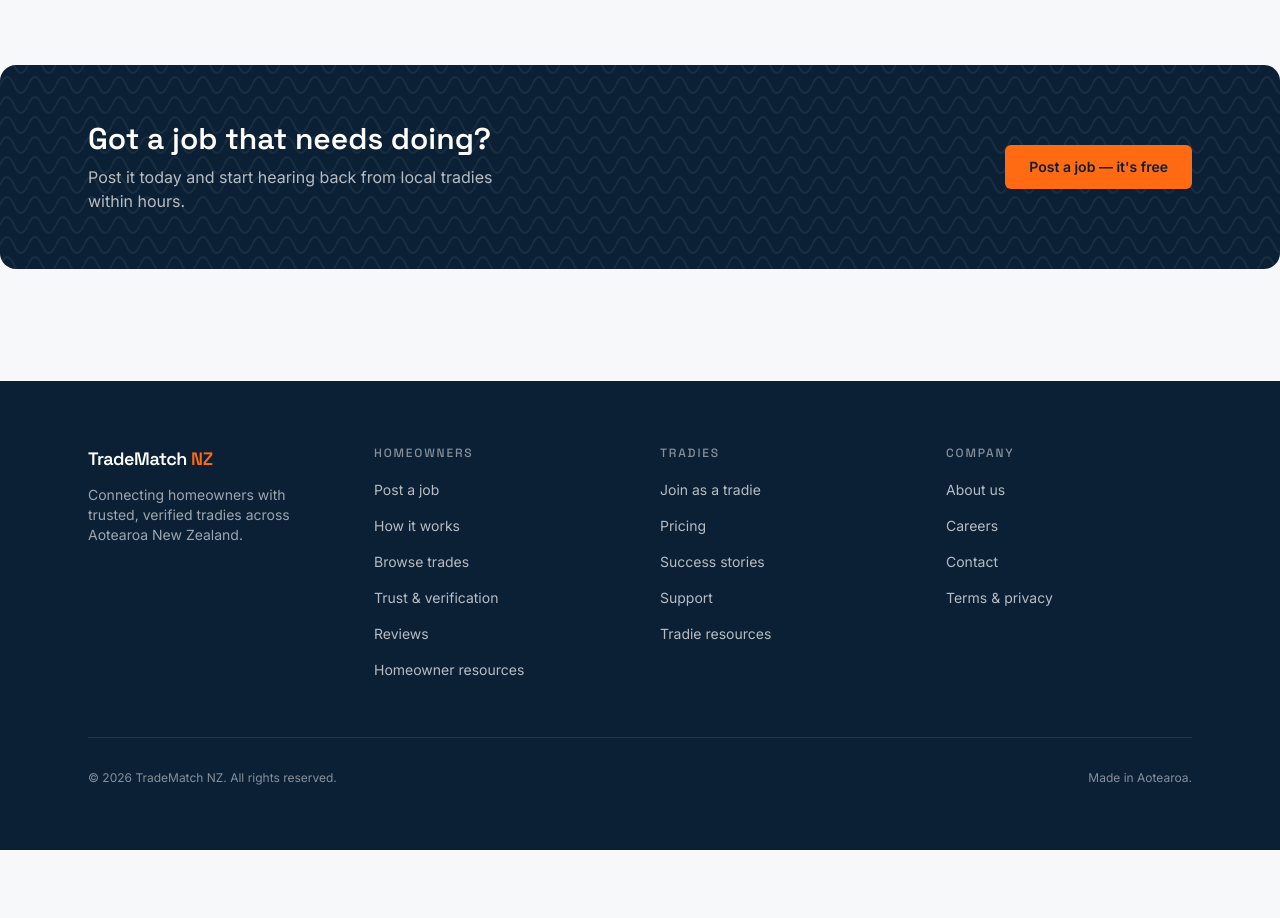
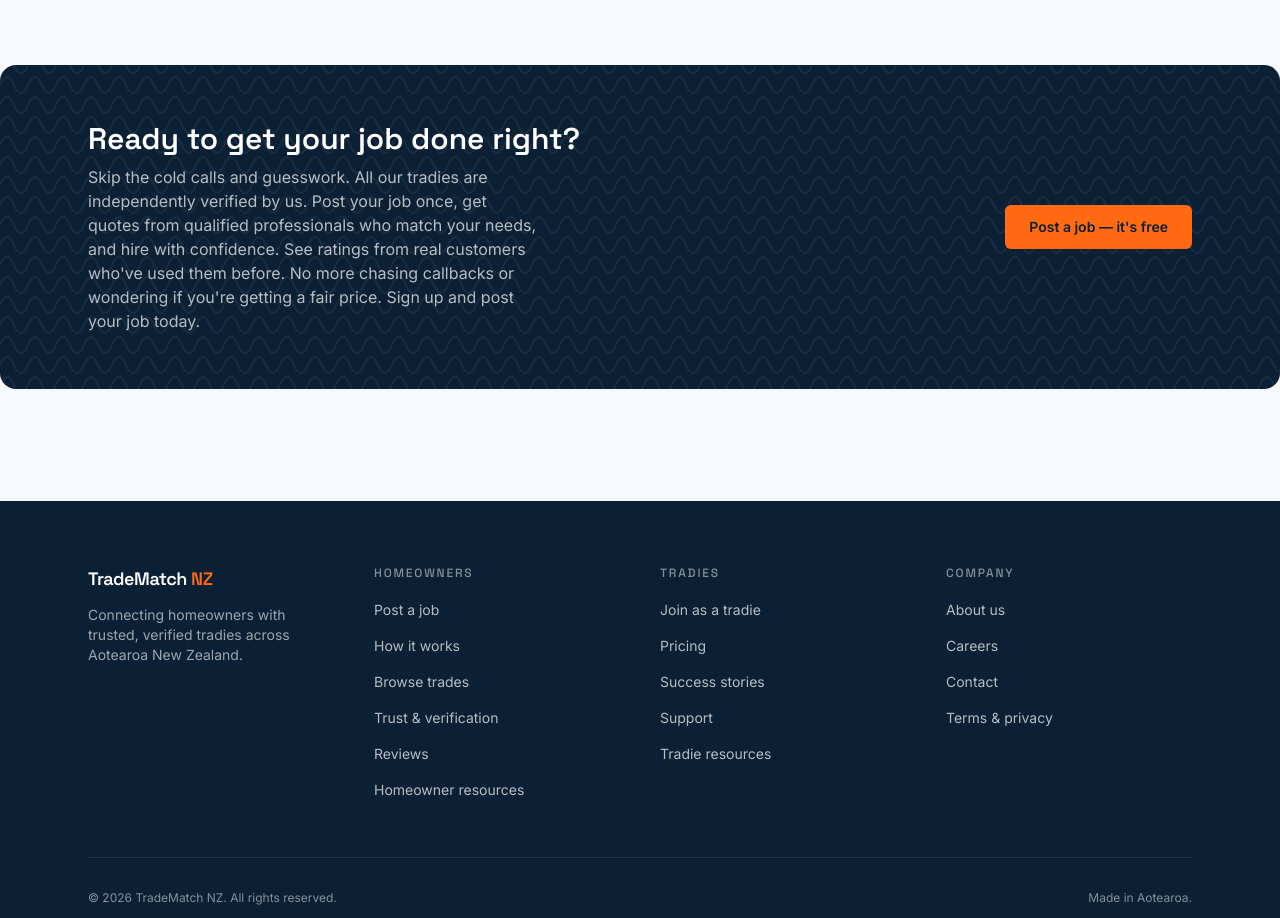
Before and after one commit to boweboi/beau-richards, a Next.js app: page / in a window 1280 px wide. Shown: the part 1360-2278 px from the top of the page. Before the commit the page ends 2210 px from the top, so only its background shows below. Built offline with nearby package versions, Linux system fonts and the light colour scheme; no server answers.

Commit message:
Update homeowner CTA copy on the "How it works" section
Replaces the generic post-a-job prompt with copy that leads with
verification/trust and addresses the guesswork of hiring a stranger.

```diff
--- a/src/components/HowItWorks.tsx
+++ b/src/components/HowItWorks.tsx
@@ -14,8 +14,8 @@ const FLOWS: Record<Audience, string> = {
 
 const CTA: Record<Audience, { heading: string; body: string; label: string; href: string }> = {
   homeowner: {
-    heading: "Got a job that needs doing?",
-    body: "Post it today and start hearing back from local tradies within hours.",
+    heading: "Ready to get your job done right?",
+    body: "Skip the cold calls and guesswork. All our tradies are independently verified by us. Post your job once, get quotes from qualified professionals who match your needs, and hire with confidence. See ratings from real customers who've used them before. No more chasing callbacks or wondering if you're getting a fair price. Sign up and post your job today.",
     label: "Post a job — it's free",
     href: "/post-a-job",
   },
```
